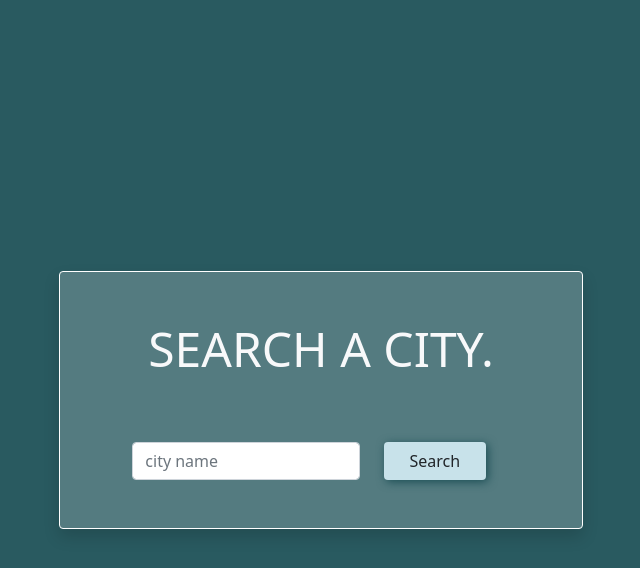
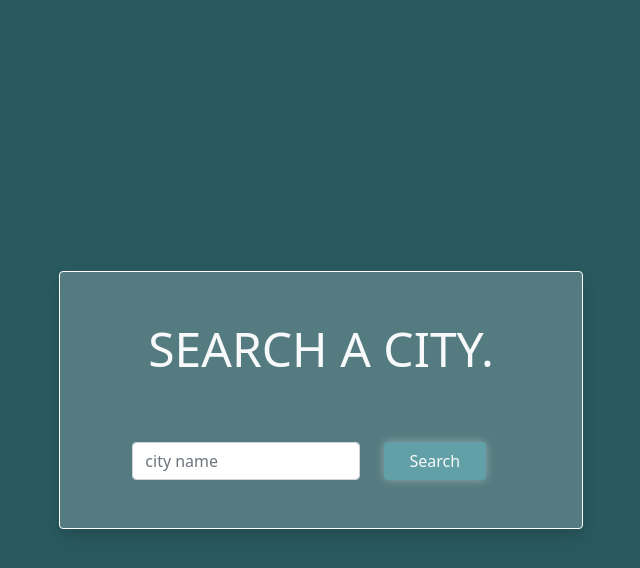
Before and after one commit to Ocece77/Web-Project, a plain HTML site: page weather_app/index.html in a window 1280 px wide. Both pictures are taken after a click on the button "Get Started". Shown: the whole page, without its empty margins (319-959 px from the left). Drawn offline with nearby package versions, Linux system fonts and the light colour scheme.

Commit message:
correcting the style

```diff
--- a/weather_app/index.html
+++ b/weather_app/index.html
@@ -46,7 +46,7 @@
         </div>
 
         <div class="col-4">
-            <input value="Search" id="search-btn" class="btn w-100 btn-search text-dark">
+            <button id="search-btn" class="btn w-100 btn-search text-light">Search</button>
           </div>
 
         </div>
--- a/weather_app/style.css
+++ b/weather_app/style.css
@@ -80,9 +80,9 @@ a:hover{
 }
 
 .btn-search{
-  background-color: var(--color-lightbluegreen) ;
+  background-color: var(--color-bluegreen) ;
   color: var(--color-white);
-  box-shadow: 2px 2px 10px var(--color-darkbluegreen);
+  box-shadow: 0 0 10px rgb(255, 255, 255, .35);
 }
 
 #weather-info > h1{
```
